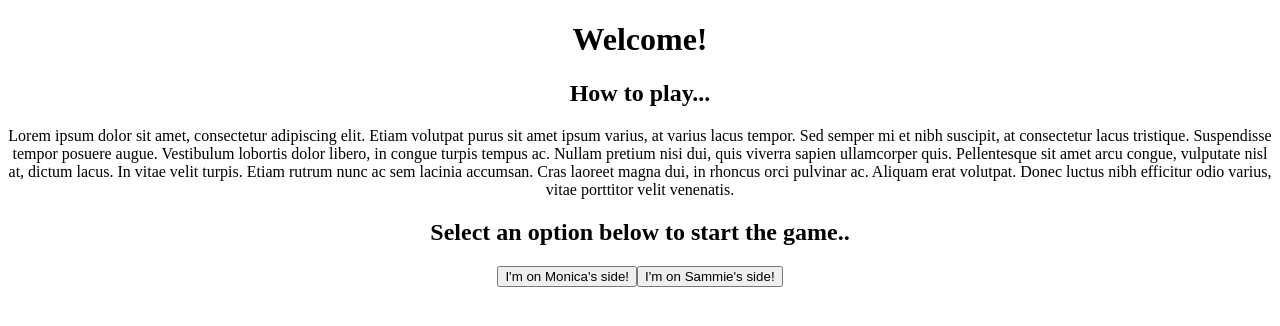
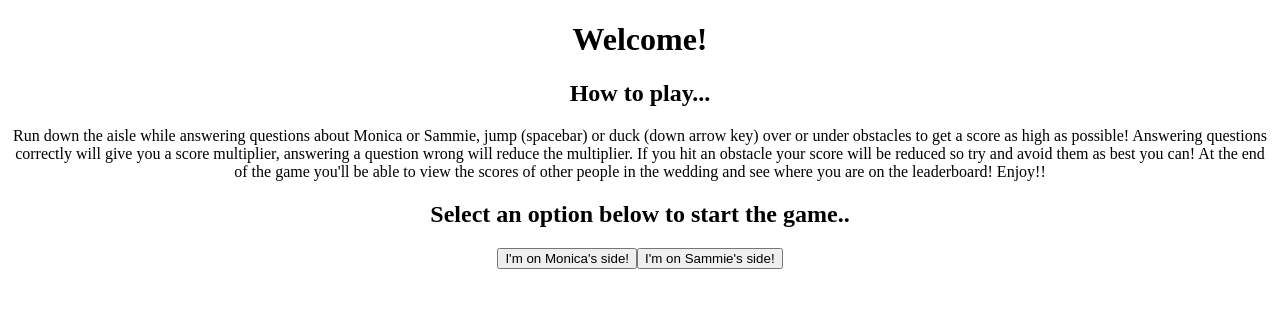
Before and after one commit to gitplayers/client, a React app: page /wedding in a window 1280 px wide. Shown: the top 326 px of the page. Built offline with nearby package versions, Linux system fonts and the light colour scheme.

Commit message:
Add description of game instructions, make score multiplier visible on canvas

```diff
--- a/src/Components/Game/index.js
+++ b/src/Components/Game/index.js
@@ -49,12 +49,11 @@ const Game = () => {
                     context.clearRect(0, 0, canvas.width, canvas.height);
                     character.display();
                     character.update();
-                    //want to display and update either the floor obstacle or the duck obstacle
                     floorObstacle.display();
                     floorObstacle.update();
                     duckObstacle.display();
                     duckObstacle.update();
-                    scoreboard.display();
+                    scoreboard.display(scoreMultiplier);
                     scoreboard.update(scoreMultiplier);
 
                     if(((floorObstacle.x + floorObstacle.width > character.x && floorObstacle.x + floorObstacle.width < character.x + character.width) ||
--- a/src/GameComponents/Character/index.js
+++ b/src/GameComponents/Character/index.js
@@ -33,6 +33,7 @@ class Character {
 
         this.context.fillStyle = "#FFFFFF";
         this.context.fillRect(this.x, this.y, this.width, this.height);
+
     }
 
     verticalMovement(direction){
--- a/src/GameComponents/Score/index.js
+++ b/src/GameComponents/Score/index.js
@@ -8,7 +8,7 @@ class Scoreboard{
         this.score = 0;
     }
 
-    display(){
+    display(scoreMultiplier){
         if (this.score >= 9 && this.score <= 99){
             this.x = this.canvas.width - this.fontSize*1.5;
         } else if (this.score >= 99 && this.score <= 999){
@@ -20,6 +20,7 @@ class Scoreboard{
         }
         this.context.font = `${this.fontSize}px Arial`
         this.context.fillText(Math.floor(this.score), this.x, this.y);
+        this.context.fillText(scoreMultiplier.toFixed(1), 0, this.fontSize);
 
     }
 
--- a/src/Pages/Welcome/index.js
+++ b/src/Pages/Welcome/index.js
@@ -26,13 +26,18 @@ const Welcome = () => {
         <main>
             <h1>Welcome!</h1>
             <h2>How to play...</h2>
-            <p>Lorem ipsum dolor sit amet, consectetur adipiscing elit. Etiam volutpat purus sit amet ipsum varius, at varius lacus tempor. Sed semper mi et nibh suscipit, at consectetur lacus tristique. Suspendisse tempor posuere augue. Vestibulum lobortis dolor libero, in congue turpis tempus ac. Nullam pretium nisi dui, quis viverra sapien ullamcorper quis. Pellentesque sit amet arcu congue, vulputate nisl at, dictum lacus. In vitae velit turpis. Etiam rutrum nunc ac sem lacinia accumsan. Cras laoreet magna dui, in rhoncus orci pulvinar ac. Aliquam erat volutpat. Donec luctus nibh efficitur odio varius, vitae porttitor velit venenatis.</p>
-            <h2>Select an option below to start the game..</h2>
-            {loading ? <h3>loading..</h3> :
-            <div>
-                <button onClick={startGroomGame}>I'm on {playerNames[0]}'s side!</button>
-                <button onClick={startBrideGame}>I'm on {playerNames[1]}'s side!</button>
-            </div>}
+            {loading ? <h3>Loading..</h3> :
+                <>
+                <p>Run down the aisle while answering questions about {playerNames[0]} or {playerNames[1]}, jump (spacebar) or duck (down arrow key) over or under obstacles to get a score as high as possible! Answering questions correctly will give you a score multiplier, answering a question wrong will reduce the multiplier. If you hit an obstacle your score will be reduced so try and avoid them as best you can! At the end of the game you'll be able to view the scores of other people in the wedding and see where you are on the leaderboard! Enjoy!!</p>
+                <h2>Select an option below to start the game..</h2>
+
+                <div>
+                    <button onClick={startGroomGame}>I'm on {playerNames[0]}'s side!</button>
+                    <button onClick={startBrideGame}>I'm on {playerNames[1]}'s side!</button>
+                </div>
+                </>
+            }
+
 
         </main>
     );
```
